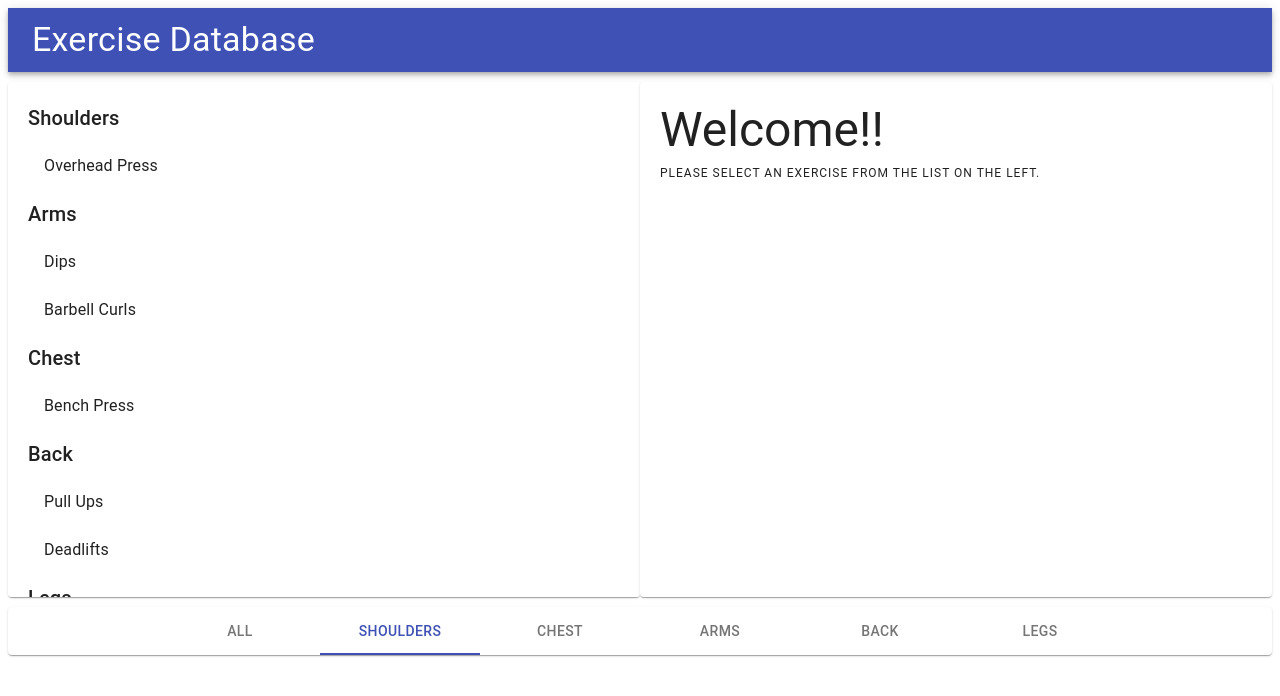
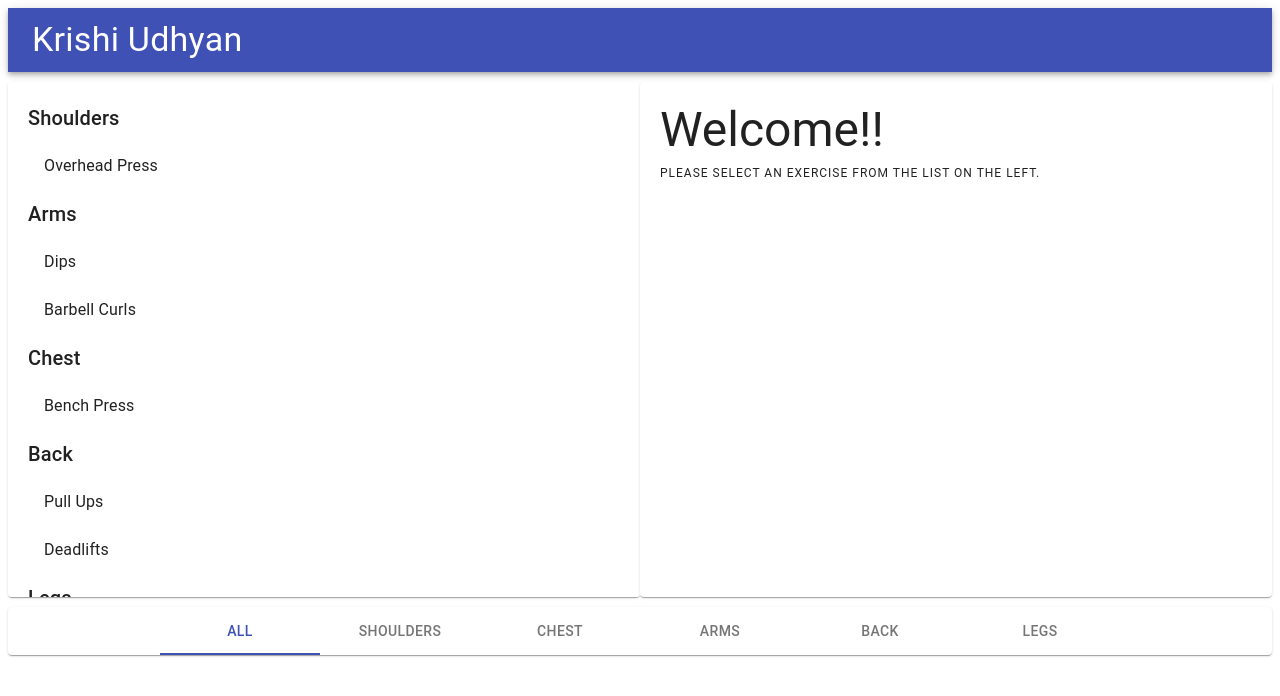
Before and after one commit to dasraj15/UiDevWithReactJS, a React app: page / in a window 1280 px wide. Built offline with nearby package versions, Linux system fonts and the light colour scheme.

Commit message:
Code Updated and its working partially.

```diff
--- a/public/index.html
+++ b/public/index.html
@@ -20,7 +20,7 @@
       work correctly both with client-side routing and a non-root public URL.
       Learn how to configure a non-root public URL by running `npm run build`.
     -->
-	<title>React App</title>
+	<title>Farmer Application</title>
 </head>
 
 <body>
--- a/src/Components/App.js
+++ b/src/Components/App.js
@@ -1,6 +1,4 @@
 import React, { Component, Fragment } from 'react';
-// import Header from './Layouts/Header';
-// import Footer from './Layouts/Footer';
 import { Header, Footer } from './Layouts';
 import Exercises from './Exercises';
 import { muscles, exercises } from '../store';
@@ -8,30 +6,44 @@ import { muscles, exercises } from '../store';
 export default class extends Component {
 
     state = {
-        exercises
+        exercises,
+        // category:'All'
+        exercise:{}
     }
 
     getExercisesByMuscles() {
         return Object.entries(this.state.exercises.reduce((exercises, exercise) => {
             const { muscles } = exercise;
-            exercises[muscles] = exercises[muscles]
-            ? [...exercises[muscles], exercise]
-            : [exercise]
+            exercises[muscles] = exercises[muscles] ? [...exercises[muscles], exercise] : [exercise]
 
             return exercises;
         }, {})
         )
     }
+
+    handleCategorySelected=category=>{
+        this.setState({
+            category
+        })
+    }
+
     render() {
-        const exercises=this.getExercisesByMuscles()
+        const exercises=this.getExercisesByMuscles(),
+        {category}=this.state
         return <Fragment>
             <Header />
 
+            {/* Exercise here generally stands for the body part */}
             <Exercises
+                category={category}
                 exercises={exercises}
             />
 
-            <Footer muscles={muscles} />
+            <Footer
+                category={category}
+                muscles={muscles}
+                onSelect={this.handleCategorySelected}
+            />
         </Fragment>
     }
 }
--- a/src/Components/Exercises/index.js
+++ b/src/Components/Exercises/index.js
@@ -12,12 +12,13 @@ const styles={
     }
 }
 
-export default ({exercises})=>
+export default ({exercises,category})=>
 <Grid container>
     <Grid item sm>
     <Paper style={styles.Paper}>
         {exercises.map(([group,exercises])=>
-        <Fragment>
+        !category||category===group
+        ?<Fragment>
         <Typography variant="h6" style={{textTransform:'capitalize'}}>
             {group}
         </Typography>
@@ -28,8 +29,10 @@ export default ({exercises})=>
                 </ListItem>
                 )}
 
-      </List>
-      </Fragment>
+        </List>
+        </Fragment>
+        :null
+
         )}
     </Paper>
     </Grid>
--- a/src/Components/Layouts/Footer.js
+++ b/src/Components/Layouts/Footer.js
@@ -2,10 +2,14 @@ import React from 'react';
 import {Paper,Tabs, Tab} from '@material-ui/core';
 
 
-export default ({muscles})=>
-<Paper>
+export default ({muscles,category,onSelect})=>{
+  const index=category?muscles.findIndex(group=>group===category)+1:0;
+
+  const onIndexSelect=(e,index)=>onSelect(index===0?'':muscles[index-1])
+  return <Paper>
   <Tabs
-    value={1}
+    value={index}
+    onChange={onIndexSelect}
     indicatorColor="primary"
     textColor="primary"
     centered
@@ -13,4 +17,5 @@ export default ({muscles})=>
     <Tab label="All"/>
     {muscles.map(group=><Tab label={group} />)}
   </Tabs>
-</Paper>
+  </Paper>
+}
--- a/src/Components/Layouts/Header.js
+++ b/src/Components/Layouts/Header.js
@@ -3,18 +3,9 @@ import {AppBar,Toolbar,Typography} from '@material-ui/core';
 
 export default props=>
 <AppBar position="static">
-  <Toolbar>
-    {/* <IconButton edge="start" className={classes.menuButton} color="inherit" aria-label="menu">
-      <MenuIcon />
-    </IconButton>
-    <Typography variant="h6" className={classes.title}>
-      News
+  <Toolbar align='center'>
+    <Typography variant="h4" color='inherit' align='center'>
+        Krishi Udhyan
     </Typography>
-    <Button color="inherit">Login</Button> */}
-
-    <Typography variant="h4" color='inherit'>
-        Exercise Database
-    </Typography>
-
   </Toolbar>
 </AppBar>
```
Also changed, not shown: 1 other file.
